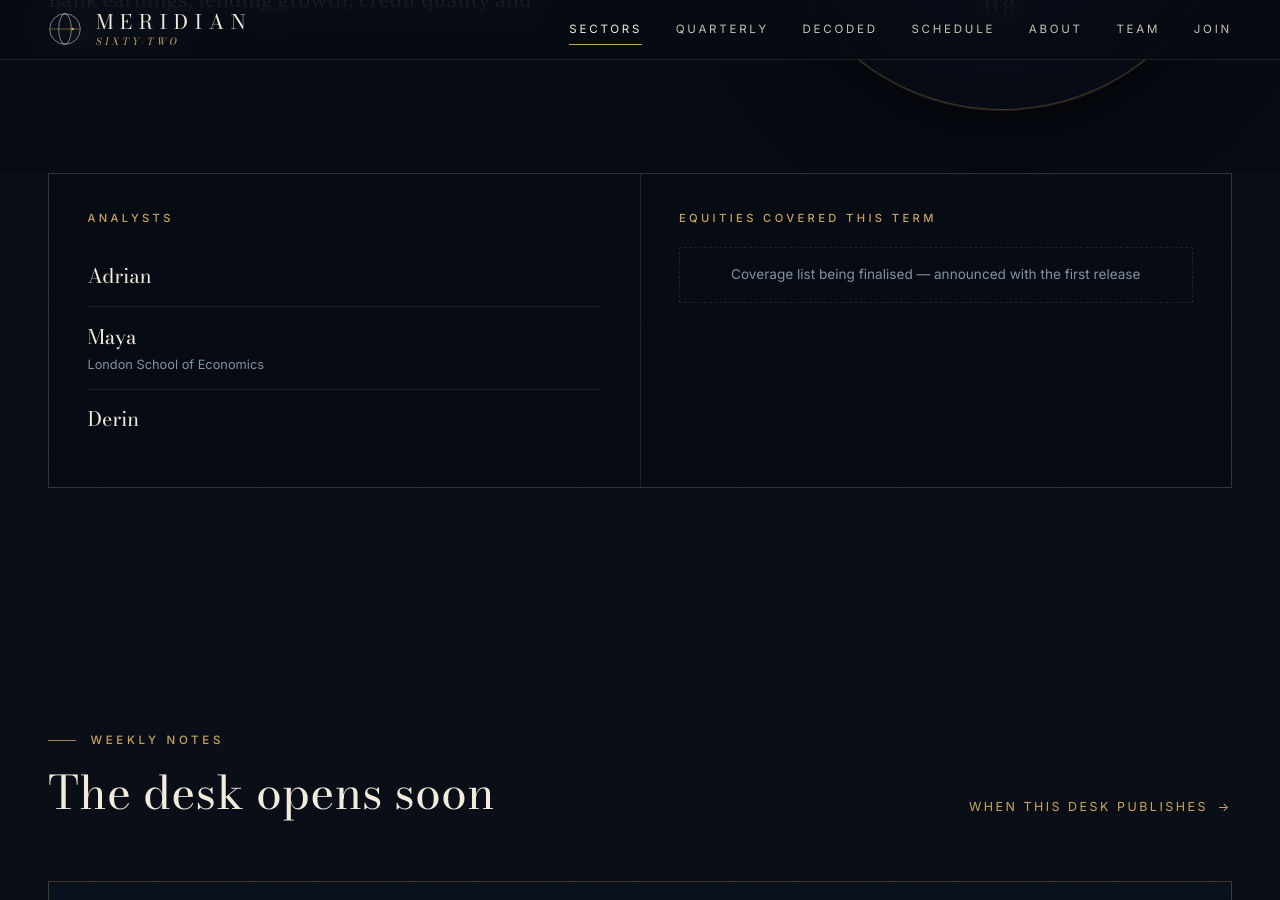
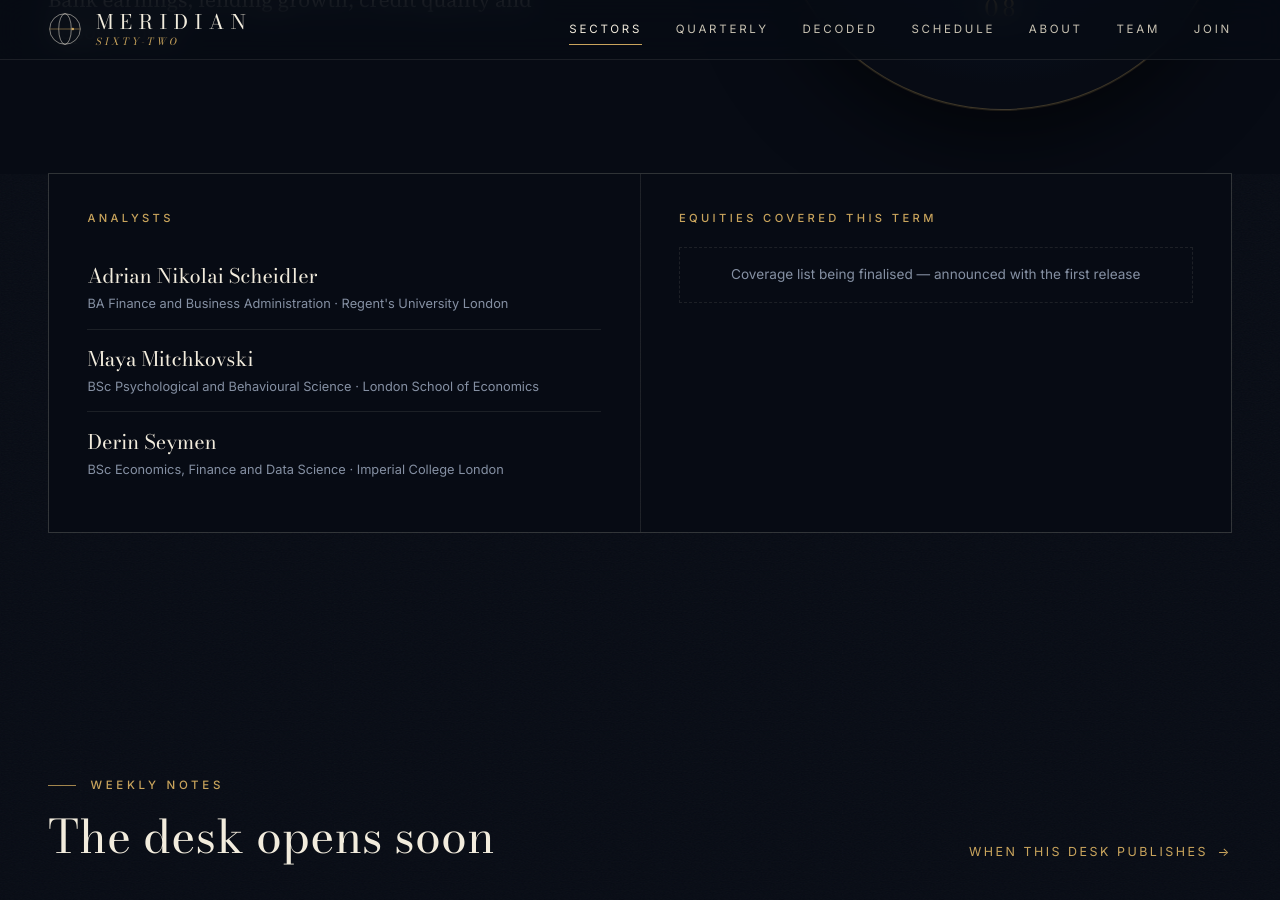
Before and after one commit to meridian62contact-lang/meridian62contact-lang.github.io, a Jekyll site: the page built from _sectors/08-financials-banks.md, in a window 1280 px wide and 900 px high, scrolled down 520 px. Built offline with Jekyll 4.4.1, drawn with Linux system fonts in a browser that asks for light colours.

Commit message:
Update 08-financials-banks.md

```diff
--- a/_sectors/08-financials-banks.md
+++ b/_sectors/08-financials-banks.md
@@ -10,15 +10,15 @@ rota_group: B          # A, B or C — which week of the 3-week cycle this desk
 image: ""      # optional cover image, e.g. /assets/img/sectors/08.jpg
 
 analysts:
-  - name: "Adrian"
-    degree: ""
-    university: ""
-  - name: "Maya"
-    degree: ""
+  - name: "Adrian Nikolai Scheidler"
+    degree: "BA Finance and Business Administration"
+    university: "Regent's University London"
+  - name: "Maya Mitchkovski"
+    degree: "BSc Psychological and Behavioural Science"
     university: "London School of Economics"
-  - name: "Derin"
-    degree: ""
-    university: ""
+  - name: "Derin Seymen"
+    degree: "BSc Economics, Finance and Data Science"
+    university: "Imperial College London"
 
 # 3–5 companies the desk follows all term. 'watching' is the one-sentence coverage line:
 # the specific thing the desk is watching right now (update it whenever it changes).
```
